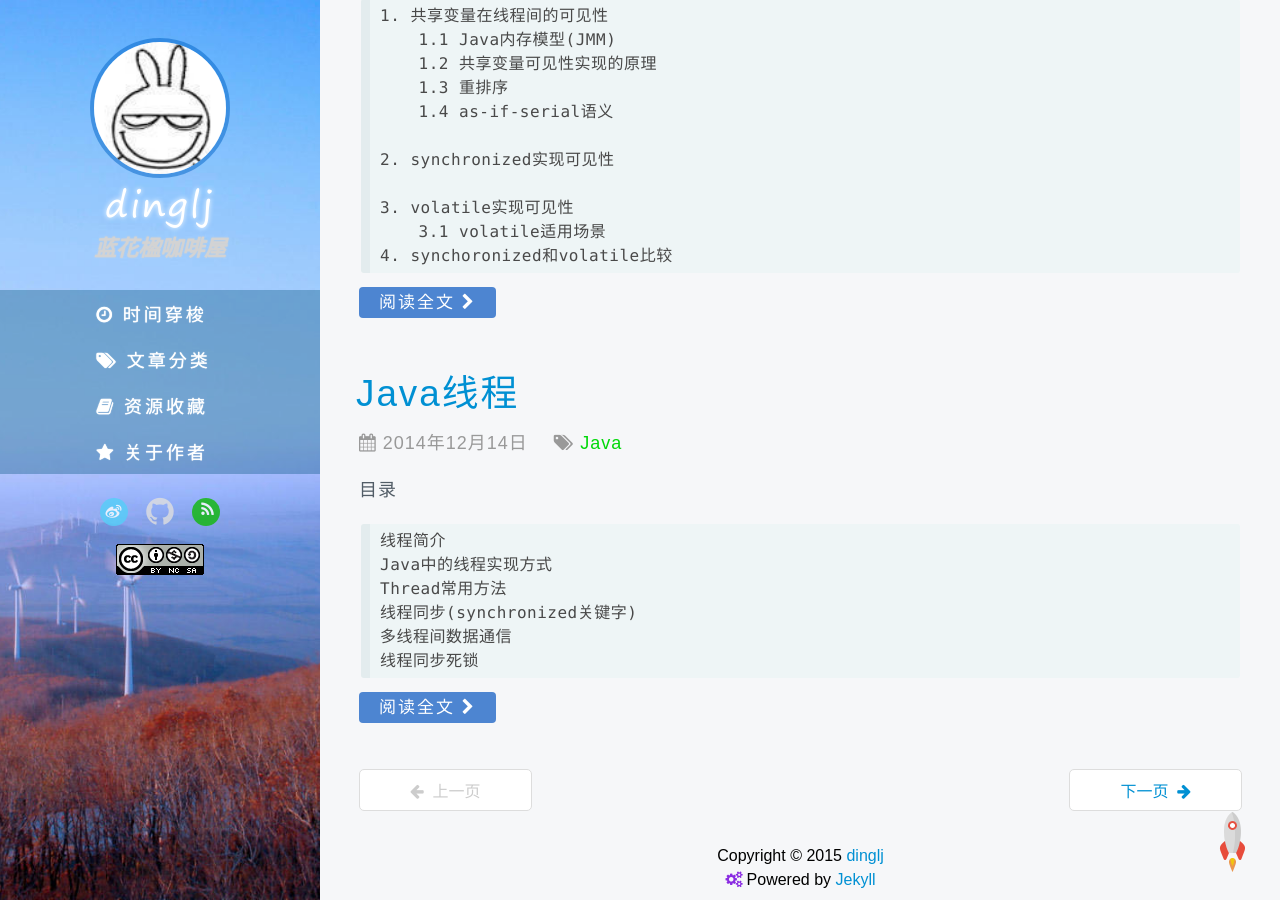
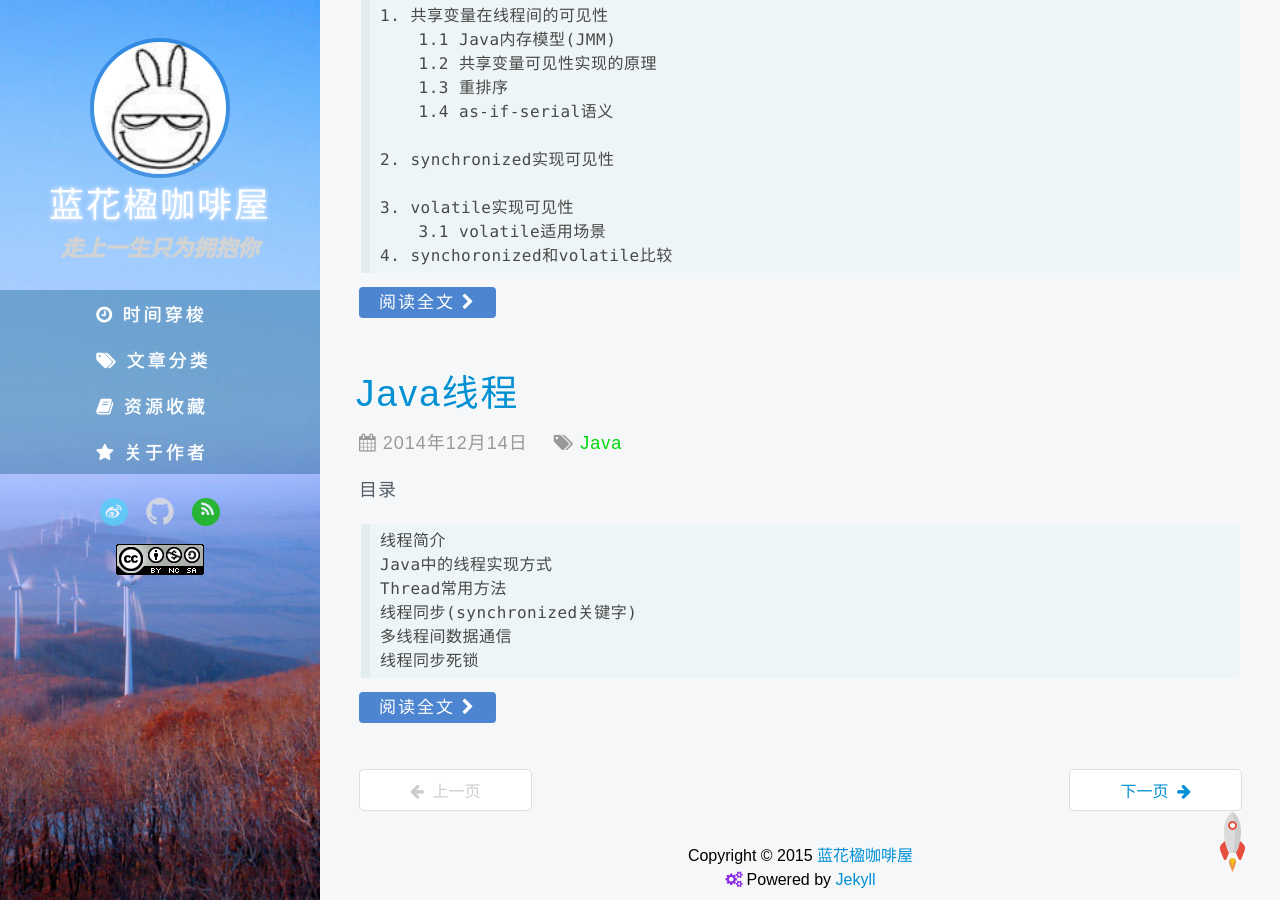
Before and after one commit to dinglj/dinglj.github.io, a Jekyll site: the page built from index.html, in a window 1280 px wide and 900 px high, scrolled down 1692 px. Built offline with Jekyll 4.4.1, drawn with Linux system fonts in a browser that asks for light colours; some web fonts are replaced; the list of posts is cut into pages by our own code; comment, search, counter and statistics services are not loaded.

Commit message:
modify description

```diff
--- a/_config.yml
+++ b/_config.yml
@@ -21,10 +21,14 @@ shTheme: shThemeDefault # shThemeDefault  shThemeDjango  shThemeEclipse  shTheme
 #感谢您克隆此模板,但在使用前麻烦请把"<---"标记的更换成您的信息或删除(值留空白即可).非常感谢.
 #使用前阅读↑↑↑↑↑↑↑↑↑
 blog:
-    name: dinglj                                          # 博客名称
-    description: 蓝花楹咖啡屋                     # 博客描述
+    name: 蓝花楹咖啡屋                                          # 博客名称
+    description: 走上一生只为拥抱你                      # 博客描述
     title: dinglj                                         # 网页标题
     url: http://dinglj.github.io/                         # 博客地址
+    duoshuo:                                        # 多说ID       <---
+    tongji:                                         # 百度统计ID   <---
+    clickiTongJi: 					               # Clicki统计ID <---
+    qiniu:                                               # 七牛云地址
 author:
     name: dinglj                                          # 作者名称
     email: 597063759@qq.com                                # 邮箱地址
```
